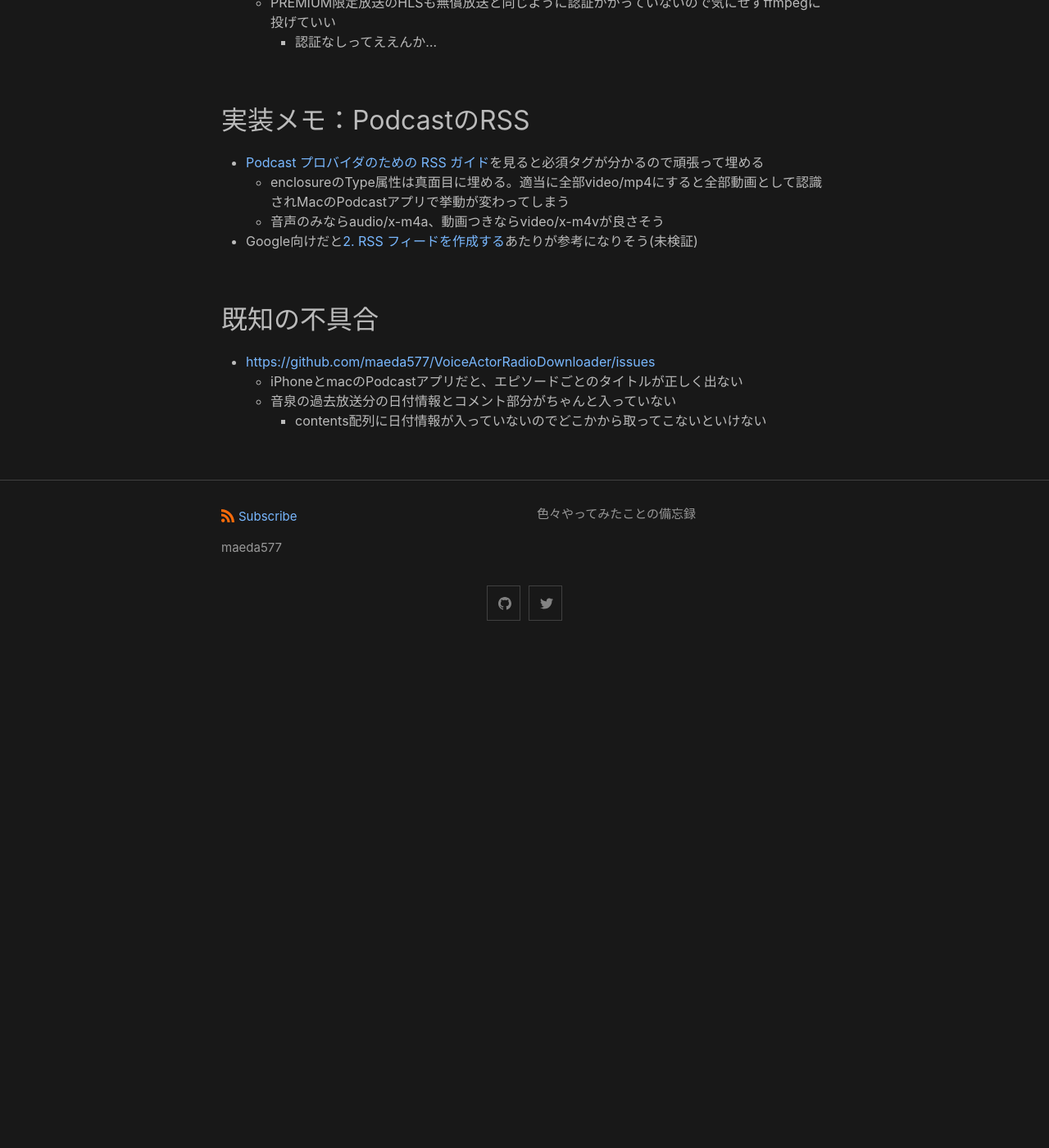
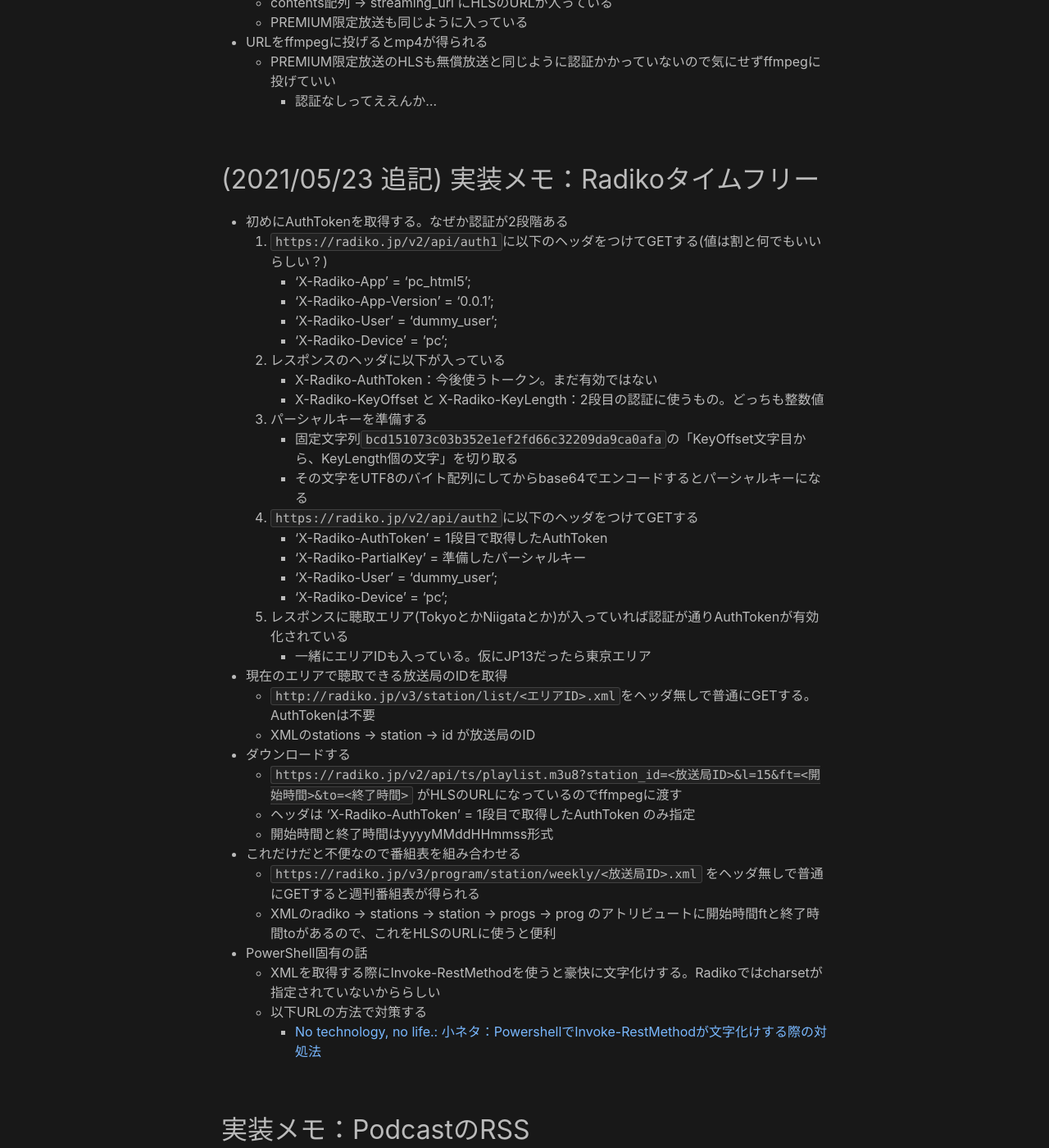
Before and after one commit to maeda577/maeda577.github.io, a Jekyll site: the page built from _posts/2021-01-10-webradio.md, in a window 1280 px wide and 1400 px high, scrolled down 2726 px. Shown: the whole window at 82% size. Built offline with Jekyll 4.4.1, drawn with Linux system fonts in a browser that asks for light colours; before the commit the page ends 3518 px from its top, so only the background shows below that; some of the changed text lies outside the part shown.

Commit message:
記事にradiko関連を追記

```diff
--- a/_posts/2021-01-10-webradio.md
+++ b/_posts/2021-01-10-webradio.md
@@ -15,10 +15,13 @@ date: 2021-01-10 20:37 +0900
     * [インターネットラジオステーション＜音泉＞](https://www.onsen.ag)
         * ~~音泉は無料で視聴できるもののみ対応~~
         * (2021/01/23 追記)v0.3でPREMIUMも対応
+    * [Radiko](https://radiko.jp/)
+        * 2021/05/23 タイムフリーのみ対応
+        * エリアフリー機能とリアルタイム放送は非対応
 * 動作環境
     * OS：Ubuntu20.04
     * ソフトウェア：PowerShell, ffmpeg, Apache(Webサーバなら何でもいい)
-    * 他のLinuxディストリビューションやWindowsでも動くはず
+    * 2021/05/23 Windows10 + PowerShell 5.1環境での動作に対応
 * 導入方法
     * 上記URLのREADMEを参照
 
@@ -89,6 +92,42 @@ date: 2021-01-10 20:37 +0900
     * PREMIUM限定放送のHLSも無償放送と同じように認証かかっていないので気にせずffmpegに投げていい
         * 認証なしってええんか...
 
+(2021/05/23 追記) 実装メモ：Radikoタイムフリー
+-------------------
+* 初めにAuthTokenを取得する。なぜか認証が2段階ある
+    1. `https://radiko.jp/v2/api/auth1`に以下のヘッダをつけてGETする(値は割と何でもいいらしい？)
+        * 'X-Radiko-App'         = 'pc_html5';
+        * 'X-Radiko-App-Version' = '0.0.1';
+        * 'X-Radiko-User'        = 'dummy_user';
+        * 'X-Radiko-Device'      = 'pc';
+    1. レスポンスのヘッダに以下が入っている
+        * X-Radiko-AuthToken：今後使うトークン。まだ有効ではない
+        * X-Radiko-KeyOffset と X-Radiko-KeyLength：2段目の認証に使うもの。どっちも整数値
+    1. パーシャルキーを準備する
+        * 固定文字列`bcd151073c03b352e1ef2fd66c32209da9ca0afa`の「KeyOffset文字目から、KeyLength個の文字」を切り取る
+        * その文字をUTF8のバイト配列にしてからbase64でエンコードするとパーシャルキーになる
+    1. `https://radiko.jp/v2/api/auth2`に以下のヘッダをつけてGETする
+        * 'X-Radiko-AuthToken'  = 1段目で取得したAuthToken
+        * 'X-Radiko-PartialKey' = 準備したパーシャルキー
+        * 'X-Radiko-User'       = 'dummy_user';
+        * 'X-Radiko-Device'     = 'pc';
+    1. レスポンスに聴取エリア(TokyoとかNiigataとか)が入っていれば認証が通りAuthTokenが有効化されている
+        * 一緒にエリアIDも入っている。仮にJP13だったら東京エリア
+* 現在のエリアで聴取できる放送局のIDを取得
+    * `http://radiko.jp/v3/station/list/<エリアID>.xml`をヘッダ無しで普通にGETする。AuthTokenは不要
+    * XMLのstations -> station -> id が放送局のID
+* ダウンロードする
+    * `https://radiko.jp/v2/api/ts/playlist.m3u8?station_id=<放送局ID>&l=15&ft=<開始時間>&to=<終了時間>` がHLSのURLになっているのでffmpegに渡す
+    * ヘッダは 'X-Radiko-AuthToken' = 1段目で取得したAuthToken のみ指定
+    * 開始時間と終了時間はyyyyMMddHHmmss形式
+* これだけだと不便なので番組表を組み合わせる
+    * `https://radiko.jp/v3/program/station/weekly/<放送局ID>.xml` をヘッダ無しで普通にGETすると週刊番組表が得られる
+    * XMLのradiko -> stations -> station -> progs -> prog のアトリビュートに開始時間ftと終了時間toがあるので、これをHLSのURLに使うと便利
+* PowerShell固有の話
+    * XMLを取得する際にInvoke-RestMethodを使うと豪快に文字化けする。Radikoではcharsetが指定されていないかららしい
+    * 以下URLの方法で対策する
+        * [No technology, no life.: 小ネタ：PowershellでInvoke-RestMethodが文字化けする際の対処法](https://ntnl-it-wiz.blogspot.com/2018/09/powershellinvoke-restmethod.html)
+
 実装メモ：PodcastのRSS
 -------------------
 * [Podcast プロバイダのための RSS ガイド](https://help.apple.com/itc/podcasts_connect/#/itcb54353390)を見ると必須タグが分かるので頑張って埋める
```
